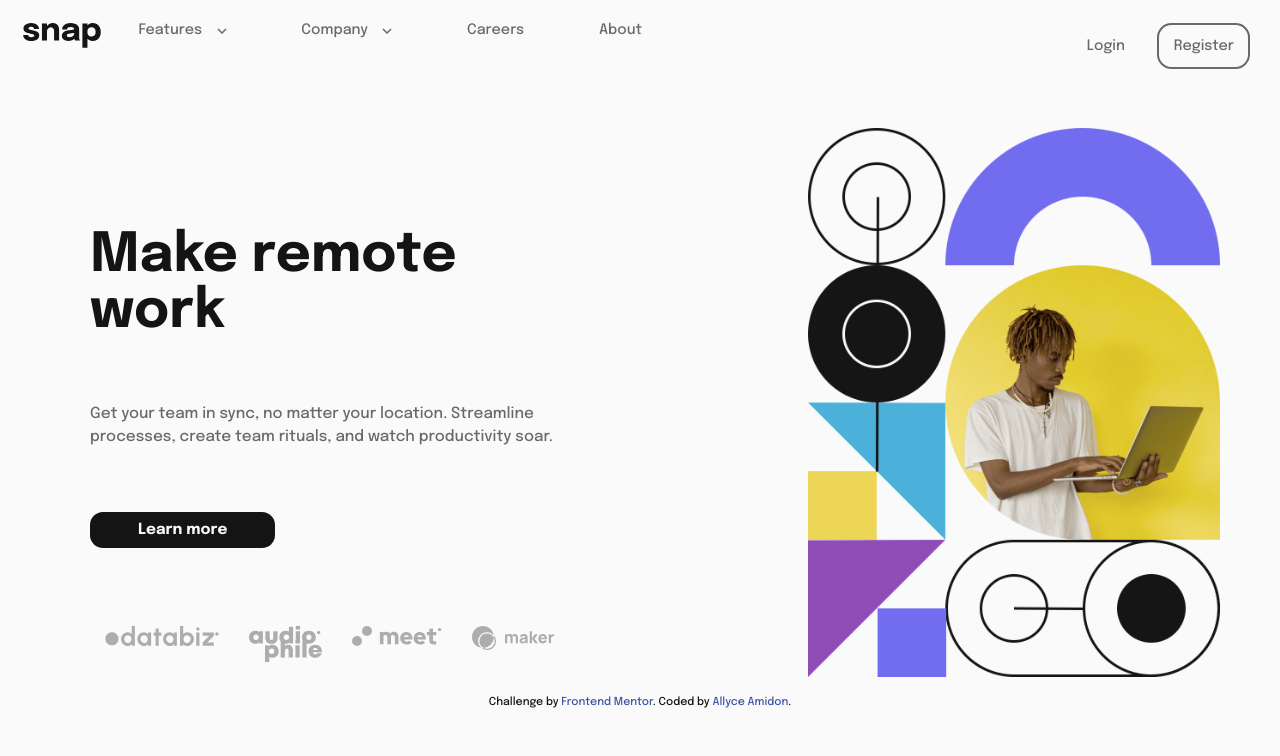
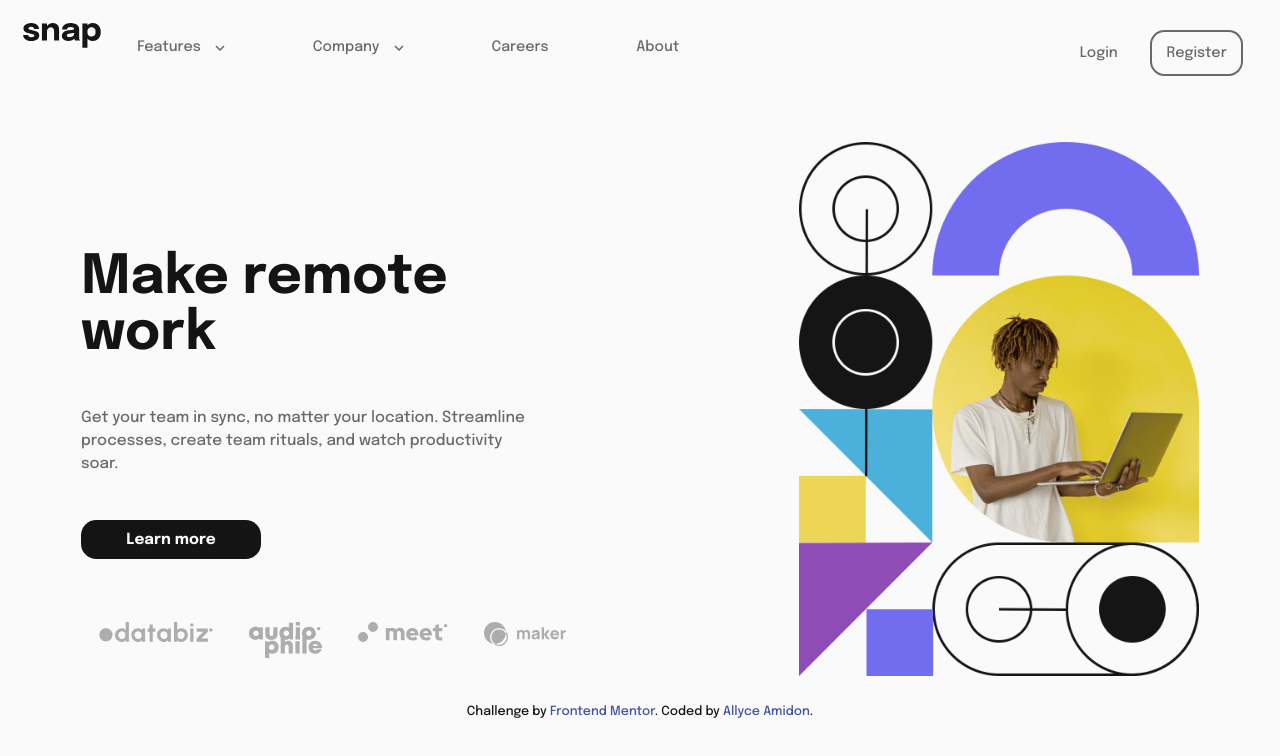
Before and after one commit to amidona/snap-homepage-fm, a plain HTML site: page index.html in a window 1280 px wide. Drawn offline with Linux system fonts and the light colour scheme.

Commit message:
Fixed list issue in HTML and subsequent CSS and wrote README

```diff
--- a/css/styles.css
+++ b/css/styles.css
@@ -3,6 +3,7 @@
 - Medium Gray: hsl(0, 0%, 41%)
 - Almost Black: hsl(0, 0%, 8%) */
 
+/******* BASE STYLES ********/
 * {
     margin: 0;
     padding: 0;
@@ -46,39 +47,45 @@ header {
 }
 
 .outer-modal {
+    align-items: center;
+    background: hsla(0, 0%, 0%, 0.6);
     display: flex;
-    background: hsla(0, 0%, 0%, 0.6);
+    height: 100vh;
+    justify-content: flex-end;
+    left: 0;
     position: fixed;
-    height: 100vh;
+    top: 0;
     width: 100vw;
-    top: 0;
-    left: 0;
-    justify-content: flex-end;
-    align-items: center;
 }
 
 .inner-modal {
+    align-content: flex-start;
     background: hsl(0, 0%, 98%);
     color: hsl(0, 0%, 41%);
+    display: flex;
+    flex-direction: column;
+    flex-wrap: nowrap;
     font-size: .8em;
+    height: 100vh;
+    justify-content: flex-start;
+    padding: .5em;
     position: fixed;
-    height: 100vh;
     width: 65vw;
-    display: flex;
-    align-content: flex-start;
-    flex-wrap: wrap;
-    justify-content: flex-end;
 }
 
 #close-menu {
-    padding: 1em;
     cursor: pointer;
+    padding: 1.2em;
+    width: 10%;
+    align-self: flex-end;
+}
+
+#menu-options {
+    padding: 0 2em;
 }
 
 .menu ul {
     list-style: none;
-    width: 100%;
-    padding: 1em;
 }
 
 .menu li {
@@ -86,11 +93,11 @@ header {
 }
 
 .parent {
-    padding: .5em 0;
+    padding: .75em 0;
 }
 
 .child {
-    padding-left: 2em;
+    padding-left: 1.5em;
 }
 
 #feature-children {
@@ -122,7 +129,7 @@ header {
     padding-right: 1em;
 }
 
-#sign-in-options li {
+#sign-in-options a {
     display: flex;
     flex-wrap: wrap;
     justify-content: center;
@@ -148,20 +155,20 @@ header {
     color: hsl(0, 0%, 41%);
     font-size: .85em;
     line-height: 1.5em;
-    padding: 0 22px 22px 22px;
+    padding: 0 1.2em 1.2em 1.2em;
 }
 
 #learn-more {
     background-color: hsl(0, 0%, 8%);
     border: none;
-    border-radius: 13px;
+    border-radius: 1em;
     color: hsl(0, 0%, 98%);
-    padding: 10px 20px;
+    cursor: pointer;
     font: inherit;
     font-size: .85em;
     font-weight: 700;
-    margin-bottom: 30px;
-    cursor: pointer;
+    margin-bottom: 2.3em;
+    padding: .75em 2em;
 }
 
 .clients {
@@ -171,13 +178,13 @@ header {
 }
 
 .clients>* {
-    padding: 15px;
+    padding: 1em;
 }
 
 /* Attribution Styles */
 .attribution {
-    font-size: 11px;
-    margin-top: 15px;
+    font-size: .7em;
+    margin-top: 2em;
     text-align: center;
 }
 
@@ -202,58 +209,54 @@ header {
     .menu {
         display: flex;
         width: 100%;
-
     }
 
     .outer-modal {
-        position: relative;
         background: none;
         height: fit-content;
+        position: relative;
         width: 100%;
-
     }
 
     .inner-modal {
+        display: flex;
+        flex-direction: row;
+        flex-wrap: nowrap;
+        height: fit-content;
+        justify-content: space-between;
         position: relative;
-        height: fit-content;
         width: 100%;
-        display: flex;
-        flex-wrap: nowrap;
-        justify-content: space-between;
-
     }
 
     #close-menu {
         display: none;
     }
 
-    .menu ul {
+    #menu-options {
         display: flex;
-        flex-wrap: nowrap;
-        padding: 0;
+        justify-content: space-between;
+        width: 100%;
     }
 
-    .menu li {
-        padding: 0;
-    }
-
-    #menu-options {
-        justify-content: space-around;
+    #sign-in-options {
+        display: flex;
+        justify-content: space-between;
+        width: 100%;
     }
 
     #feature-children,
     #company-children {
-        border-radius: 10px;
+        border-radius: .85em;
         box-shadow: 0 50px 100px rgba(50, 50, 93, .1), 0 15px 35px rgba(50, 50, 93, .15), 0 5px 15px rgba(0, 0, 0, .1);
-        padding: 20px;
         flex-direction: column;
+        margin-top: .75em;
+        padding: 1.75em;
         position: absolute;
-        margin-top: 10px;
     }
 
     #feature-children>*,
     #company-children>* {
-        padding: 5px;
+        padding: .35em;
     }
 
     #feature-children.open,
@@ -262,8 +265,8 @@ header {
     }
 
     #sign-in-options {
+        align-items: baseline;
         justify-content: flex-end;
-        align-items: baseline;
     }
 
     #register {
@@ -280,8 +283,8 @@ header {
     }
 
     #hero-fig {
-        margin: 0 60px;
         flex: 1;
+        margin: 0 4.5em;
     }
 
     #hero {
@@ -289,30 +292,27 @@ header {
     }
 
     #main-text {
-        padding: 100px 40px 0 90px;
+        align-content: space-between;
+        display: flex;
+        flex: 1.5;
+        flex-wrap: wrap;
+        padding: 6em 2em 0 4.5em;
         text-align: left;
-        display: flex;
-        flex-wrap: wrap;
-        align-content: space-between;
-        flex: 1.5;
     }
 
     .main h1 {
         font-size: 3em;
+        margin-right: 3em;
         padding: 0;
-        margin-right: 150px;
     }
 
     .main p {
         padding: 0;
-        margin-right: 150px;
+        margin-right: 10em;
     }
 
     #learn-more {
+        margin: 0;
         width: 30%;
-        margin: 0;
     }
-
-
-
 }
--- a/index.html
+++ b/index.html
@@ -23,10 +23,10 @@
                 <div class="outer-modal">
                     <div class="inner-modal">
                         <figure id="close-menu"><img src="./images/icon-close-menu.svg" alt="close menu icon" role="button" tabindex="0"></figure>
-                        <ul id="menu-options">
+                        <div id="menu-options">
                             <div class="feature">
-                                <li class="parent feature"><a href="#">Features<figure class="arrows feature"><img src="./images/icon-arrow-down.svg" alt="click to expand"></figure></a></li>
-                                <div id="feature-children">
+                                <a href="#" class="parent feature">Features<figure class="arrows feature"><img src="./images/icon-arrow-down.svg" alt="hover to expand"></figure></a>
+                                <ul id="feature-children">
                                     <li class="child feature"><a href="#">
                                             <figure class="icon"><img src="./images/icon-todo.svg" alt="list icon"></figure>Todo List
                                         </a></li>
@@ -39,23 +39,23 @@
                                     <li class="child feature"><a href="#">
                                             <figure class="icon"><img src="./images/icon-planning.svg" alt="clock icon"></figure>Planning
                                         </a></li>
-                                </div>
+                                </ul>
                             </div>
                             <div class="company">
-                                <li class="parent company"><a href="#">Company<figure class="arrows company"><img src="./images/icon-arrow-down.svg" alt="click to expand"></figure></a></li>
-                                <div id="company-children">
+                                <a href="#" class="parent company">Company<figure class="arrows company"><img src="./images/icon-arrow-down.svg" alt="hover to expand"></figure></a>
+                                <ul id="company-children">
                                     <li class="child company"><a href="#">History</a></li>
                                     <li class="child company"><a href="#">Our Team</a></li>
                                     <li class="child company"><a href="#">Blog</a></li>
-                                </div>
+                                </ul>
                             </div>
-                            <li class="parent"><a href="#">Careers</a></li>
-                            <li class="parent"><a href="#">About</a></li>
-                        </ul>
-                        <ul id="sign-in-options">
-                            <li><a href="#">Login</a></li>
-                            <li id="register"><a href="#">Register</a></li>
-                        </ul>
+                            <a href="#" class="parent">Careers</a>
+                            <a href="#" class="parent">About</a>
+                        </div>
+                        <div id="sign-in-options">
+                            <a href="#">Login</a>
+                            <a href="#" id="register">Register</a>
+                        </div>
                     </div>
                 </div>
             </div>
```
Also changed, not shown: images/desktop-screenshot.png (added), images/mobile-screenshot.png (added), 1 other file.
